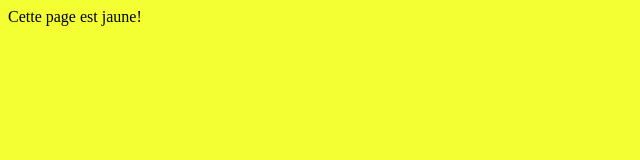
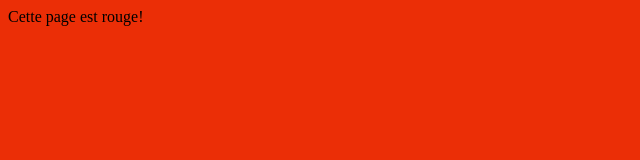
Before and after one commit to DorianHigelin/essaiBTSSNhigelin, a plain HTML site: page index.html in a window 1280 px wide. Shown: the whole page, without its empty margins (0-640 px from the left). Drawn offline with Linux system fonts and the light colour scheme.

Commit message:
quatrième version : rouge

```diff
--- a/index.html
+++ b/index.html
@@ -2,11 +2,11 @@
 <html>
 
 	<head>
-		<title>Page Jaune</title>
+		<title>Page Rouge</title>
 	</head>
 
-	<body style="background-color:#F3FF33">
-		Cette page est jaune!
+	<body style="background-color:#EB2E06">
+		Cette page est rouge!
 	</body>
 
 </html>
```
